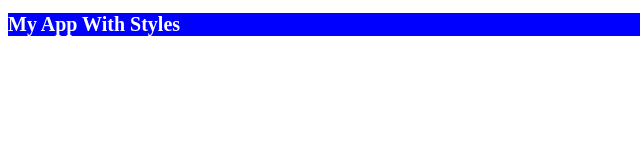
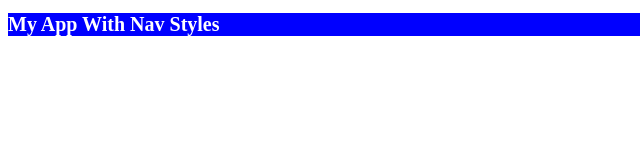
Before and after one commit to thinkful-ei-gecko/william-marlon-test-repo, a plain HTML site: page index.html in a window 1280 px wide. Shown: the full height of the page, 0-640 px from the left. Drawn offline with Linux system fonts and the light colour scheme.

Commit message:
added nav-styles and changed index.html

```diff
--- a/index.html
+++ b/index.html
@@ -8,6 +8,6 @@
     <title>Document</title>
 </head>
 <body>
-    <h1>My App With Styles</h1>
+    <h1>My App With Nav Styles</h1>
 </body>
 </html>
```
